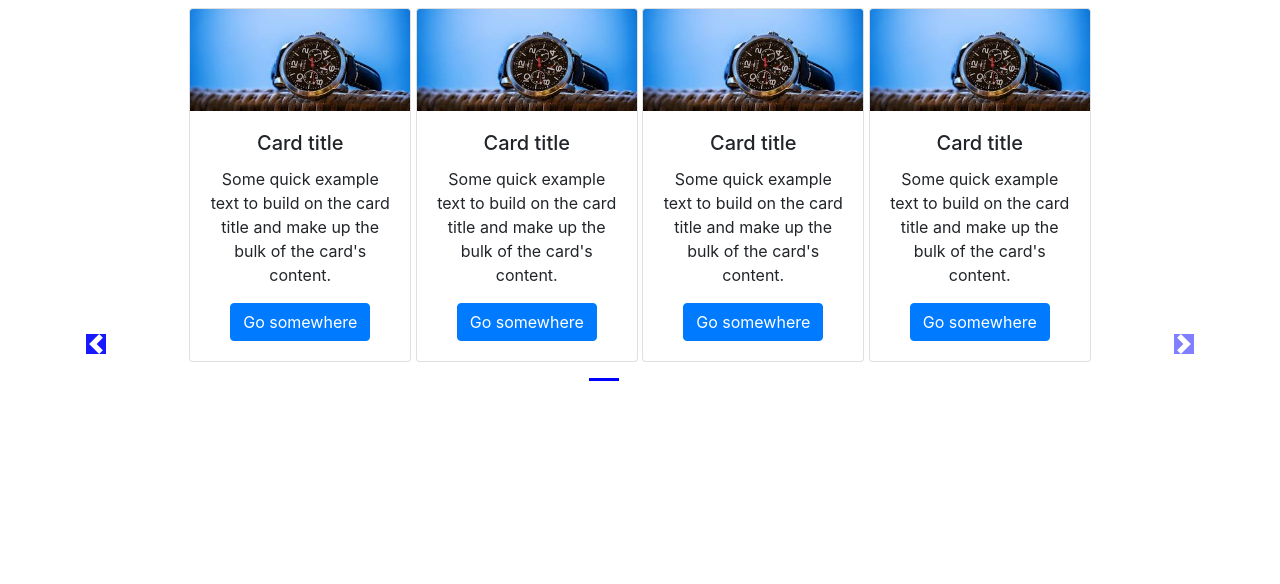
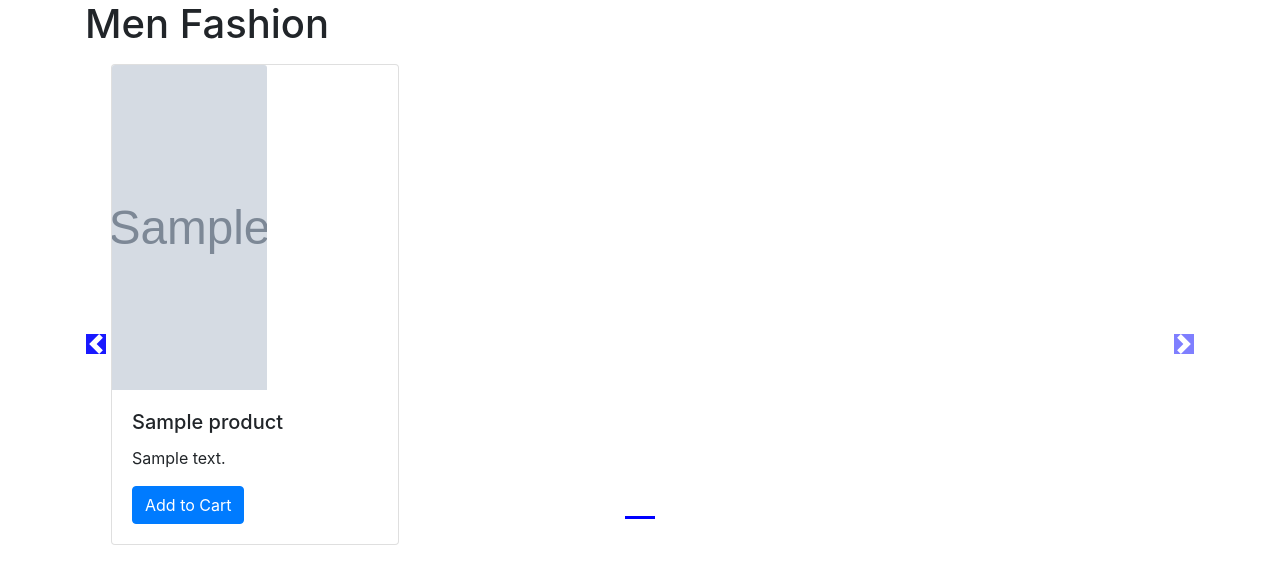
Before and after one commit to AnubhavMadhav/MyAmazon, a Django app: page /shop/ in a window 1280 px wide. Shown: the part 56-640 px from the top of the page. Run offline with Django 3.2, Linux system fonts and the light colour scheme; tables that the repository leaves empty hold one stand-in row (values such as "Sample post"); grey boxes marked "Sample" are stand-in pictures; some libraries are stand-ins or nearby versions.

Commit message:
Added logic for showing products in homepage

```diff
--- a/shop/templates/shop/index.html
+++ b/shop/templates/shop/index.html
@@ -1,31 +1,29 @@
 {% extends 'shop/basic.html' %}
-
-    {% block title %}
-Shop
-{% endblock %}
-
 {% block css %}
           .col-md-3
           {
           display: inline-block;
           margin-left:-4px;
           }
+
           .carousel-indicators .active {
           background-color: blue;
             }
+
           .col-md-3 img{
-          width:100%;
-          height:auto;
+
+          width: 155px;
+          height: 325px;
           }
-          body .carousel-item{
-            text-align:center;
-          }
+
           body .carousel-indicator li{
           background-color: blue;
           }
+
           body .carousel-indicators{
-          top: 360px;
+          bottom: 0;
           }
+
           body .carousel-control-prev-icon,
           body .carousel-control-next-icon{
           background-color: blue;
@@ -36,131 +34,66 @@ Shop
            }
  {% endblock %}
 
+{% block body %}
+{% load static %}
+<div class="container">
+    <h1>Men Fashion</h1>
+<div id="demo" class="carousel slide my-3" data-ride="carousel">
+    <ul class="carousel-indicators">
+      <li data-target="#demo" data-slide-to="0" class="active"></li>
 
+       {% for i in range %}
+      <li data-target="#demo" data-slide-to="{{i}}" ></li>
+      {% endfor %}
+    </ul>
 
-
-{% load static %}
-
-{% block body %}
-<div class="container">
-<div id="carouselExampleIndicators" class="carousel slide my-2" data-ride="carousel">
-  <ol class="carousel-indicators">
-    <li data-target="#carouselExampleIndicators" data-slide-to="0" class="active"></li>
-    <li data-target="#carouselExampleIndicators" data-slide-to="1"></li>
-    <li data-target="#carouselExampleIndicators" data-slide-to="2"></li>
-  </ol>
+    <!--Slideshow starts here -->
+    <div class="container carousel-inner no-padding">
 
       <div class="carousel-item active">
-    <div class="card" style="display : inline-block; width: 20%">
-      <img src = '{%static "shop/watch.jpg" %}' class="card-img-top" alt="...">
+        <div class="col-xs-3 col-sm-3 col-md-3">
+          <div class="card" style="width: 18rem;">
+            <img src='/media/{{product.0.image}}' class="card-img-top" alt="...">
             <div class="card-body">
-        <h5 class="card-title">Card title</h5>
-        <p class="card-text">Some quick example text to build on the card title and make up the bulk of the card's content.</p>
-        <a href="#" class="btn btn-primary">Go somewhere</a>
-      </div>
-    </div>
-    <div class="card" style="display : inline-block; width: 20%">
-      <img src = '{%static "shop/watch.jpg" %}' class="card-img-top" alt="...">
-      <div class="card-body">
-        <h5 class="card-title">Card title</h5>
-        <p class="card-text">Some quick example text to build on the card title and make up the bulk of the card's content.</p>
-        <a href="#" class="btn btn-primary">Go somewhere</a>
-      </div>
-    </div>
-    <div class="card" style="display : inline-block; width: 20%">
-      <img src = '{%static "shop/watch.jpg" %}' class="card-img-top" alt="...">
-      <div class="card-body">
-        <h5 class="card-title">Card title</h5>
-        <p class="card-text">Some quick example text to build on the card title and make up the bulk of the card's content.</p>
-        <a href="#" class="btn btn-primary">Go somewhere</a>
-      </div>
-    </div>
-    <div class="card" style="display : inline-block; width: 20%">
-      <img src = '{%static "shop/watch.jpg" %}' class="card-img-top" alt="...">
-      <div class="card-body">
-        <h5 class="card-title">Card title</h5>
-        <p class="card-text">Some quick example text to build on the card title and make up the bulk of the card's content.</p>
-        <a href="#" class="btn btn-primary">Go somewhere</a>
-      </div>
-    </div>
-  </div>
-  <div class="carousel-item">
-    <div class="card" style="display : inline-block; width: 20%">
-      <img src = '{%static "shop/watch.jpg" %}' class="card-img-top" alt="...">
-      <div class="card-body">
-        <h5 class="card-title">Card title</h5>
-        <p class="card-text">Some quick example text to build on the card title and make up the bulk of the card's content.</p>
-        <a href="#" class="btn btn-primary">Go somewhere</a>
-      </div>
-    </div>
-    <div class="card" style="display : inline-block; width: 20%">
-      <img src = '{%static "shop/watch.jpg" %}' class="card-img-top" alt="...">
-      <div class="card-body">
-        <h5 class="card-title">Card title</h5>
-        <p class="card-text">Some quick example text to build on the card title and make up the bulk of the card's content.</p>
-        <a href="#" class="btn btn-primary">Go somewhere</a>
-      </div>
-    </div>
-    <div class="card" style="display : inline-block; width: 20%">
-      <img src = '{%static "shop/watch.jpg" %}' class="card-img-top" alt="...">
-      <div class="card-body">
-        <h5 class="card-title">Card title</h5>
-        <p class="card-text">Some quick example text to build on the card title and make up the bulk of the card's content.</p>
-        <a href="#" class="btn btn-primary">Go somewhere</a>
-      </div>
-    </div>
-    <div class="card" style="display : inline-block; width: 20%">
-      <img src = '{%static "shop/watch.jpg" %}' class="card-img-top" alt="...">
-      <div class="card-body">
-        <h5 class="card-title">Card title</h5>
-        <p class="card-text">Some quick example text to build on the card title and make up the bulk of the card's content.</p>
-        <a href="#" class="btn btn-primary">Go somewhere</a>
-      </div>
-    </div>
-  </div>
-  <div class="carousel-item">
-    <div class="card" style="display : inline-block; width: 20%">
-      <img src = '{%static "shop/watch.jpg" %}' class="card-img-top" alt="...">
-      <div class="card-body">
-        <h5 class="card-title">Card title</h5>
-        <p class="card-text">Some quick example text to build on the card title and make up the bulk of the card's content.</p>
-        <a href="#" class="btn btn-primary">Go somewhere</a>
-      </div>
-    </div>
-    <div class="card" style="display : inline-block; width: 20%">
-      <img src = '{%static "shop/watch.jpg" %}' class="card-img-top" alt="...">
-      <div class="card-body">
-        <h5 class="card-title">Card title</h5>
-        <p class="card-text">Some quick example text to build on the card title and make up the bulk of the card's content.</p>
-        <a href="#" class="btn btn-primary">Go somewhere</a>
-      </div>
-    </div>
-    <div class="card" style="display : inline-block; width: 20%">
-      <img src = '{%static "shop/watch.jpg" %}' class="card-img-top" alt="...">
-      <div class="card-body">
-        <h5 class="card-title">Card title</h5>
-        <p class="card-text">Some quick example text to build on the card title and make up the bulk of the card's content.</p>
-        <a href="#" class="btn btn-primary">Go somewhere</a>
-      </div>
-    </div>
-    <div class="card" style="display : inline-block; width: 20%">
-      <img src = '{%static "shop/watch.jpg" %}' class="card-img-top" alt="...">
-      <div class="card-body">
-        <h5 class="card-title">Card title</h5>
-        <p class="card-text">Some quick example text to build on the card title and make up the bulk of the card's content.</p>
-        <a href="#" class="btn btn-primary">Go somewhere</a>
-      </div>
+                <h5 class="card-title">{{product.0.product_name}}</h5>
+                <p class="card-text">{{product.0.desc}}</p>
+                <a href="#" class="btn btn-primary">Add to Cart</a>
             </div>
           </div>
        </div>
 
-  <a class="carousel-control-prev " href="#carouselExampleIndicators" role="button" data-slide="prev">
-    <span class="carousel-control-prev-icon" aria-hidden="false"></span>
-    <span class="sr-only">Previous</span>
+
+        {% for i in product|slice:"1:"%}
+        <div class="col-xs-3 col-sm-3 col-md-3">
+          <div class="card" style="width: 18rem;">
+            <img src='/media/{{i.image}}' class="card-img-top" alt="...">
+            <div class="card-body">
+              <h5 class="card-title">{{i.product_name}}</h5>
+              <p class="card-text">{{i.desc}}</p>
+              <a href="#" class="btn btn-primary">Add To Cart</a>
+            </div>
+          </div>
+        </div>
+        {% if forloop.counter|divisibleby:3 and forloop.counter > 0 and not forloop.last %}
+      </div><div class="carousel-item">
+        {% endif %}
+
+        {% endfor %}
+    </div>
+
+
+
+</div>
+</div>
+    <!-- left and right controls for the slide -->
+    <a class="carousel-control-prev" href="#demo" data-slide="prev">
+        <span class="carousel-control-prev-icon"></span>
     </a>
-  <a class="carousel-control-next " href="#carouselExampleIndicators" role="button" data-slide="next">
-    <span class="carousel-control-next-icon" aria-hidden="false"></span>
-    <span class="sr-only">Next</span>
+    <a class="carousel-control-next" href="#demo" data-slide="next">
+        <span class="carousel-control-next-icon"></span>
     </a>
+
+
+ {% endblock %}
+
 </div>
-{% endblock %}
--- a/shop/views.py
+++ b/shop/views.py
@@ -1,10 +1,17 @@
 from django.shortcuts import render
 from django.http import HttpResponse
+from . models import Product
+from math import ceil
 
 # Create your views here.
 
 def index(request):
-    return render(request, 'shop/index.html')
+    products = Product.objects.all()
+    print(products)
+    n = len(products)
+    nSlides = n//4 + ceil((n/4)-(n//4))
+    params = {'no_of_slides':nSlides, 'range':range(1,nSlides),'product':products}
+    return render(request, 'shop/index.html', params)
 
 def about(request):
     return render(request, 'shop/about.html')
```
Also changed, not shown: media/shop/images/0.jpeg (added), media/shop/images/Screenshot_430.png (added), media/shop/images/home2.jpg (added), media/shop/images/home2_cmUL7Vp.jpg (added). Lines whose indentation alone changed are shown as unchanged.
